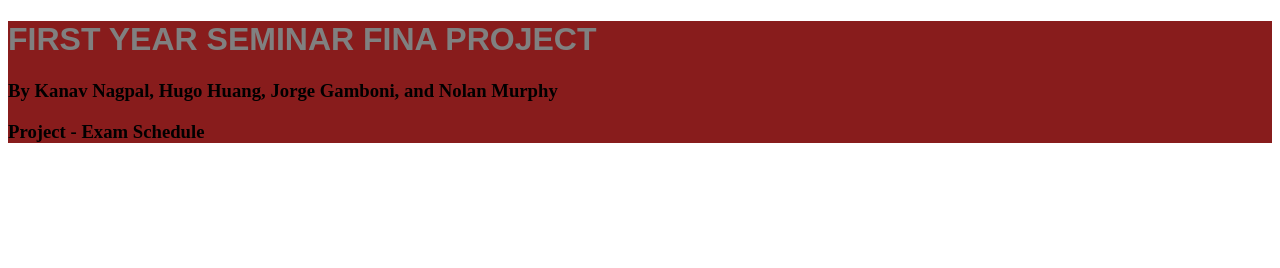
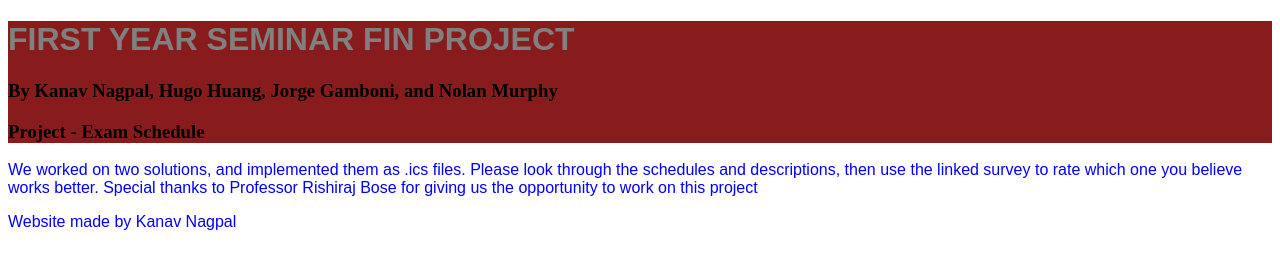
Before and after one commit to kn5225/examsched, a plain HTML site: page index.html in a window 1280 px wide. Drawn offline with Linux system fonts and the light colour scheme.

Commit message:
Update index.html

```diff
--- a/index.html
+++ b/index.html
@@ -9,10 +9,13 @@
   header{
     background-color: #881c1c;
   }
+  p {
+        font-family: Pacifico, sans-serif;
+        color: #0000ff
 
 </style>
 <header>
-<h1> FIRST YEAR SEMINAR FINA PROJECT </h1>
+<h1> FIRST YEAR SEMINAR FIN PROJECT </h1>
 <h3> By Kanav Nagpal, Hugo Huang, Jorge Gamboni, and Nolan Murphy </h3>
 <h3> Project - Exam Schedule </h3>
 
@@ -20,7 +23,20 @@
 
 
 </head>
+<body>
+<p>
+We worked on two solutions, and implemented them as .ics files. Please look through the schedules and descriptions,
+  then use the linked survey to rate which one you believe works better.
 
+Special thanks to Professor Rishiraj Bose for giving us the opportunity to work on this project
+</p>
+<p>
+Website made by Kanav Nagpal
+</p>
+
+
+
+</body>
 
 
 
```
